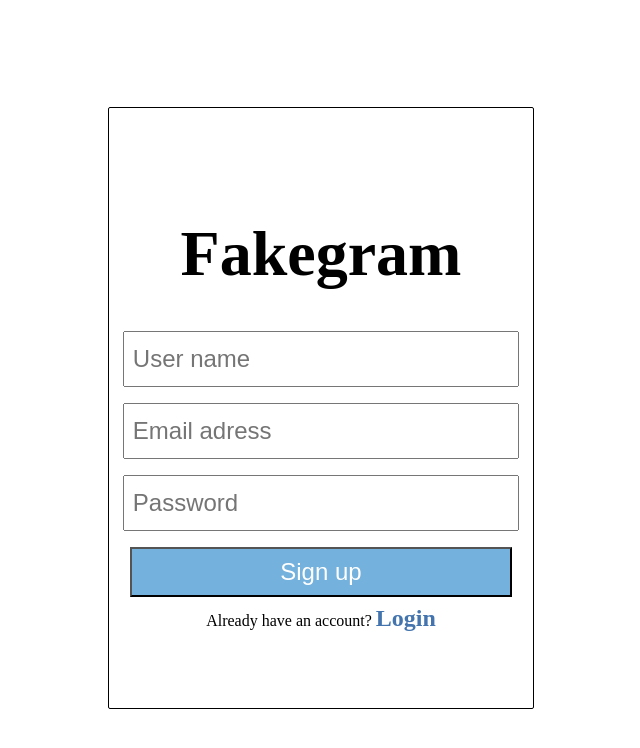
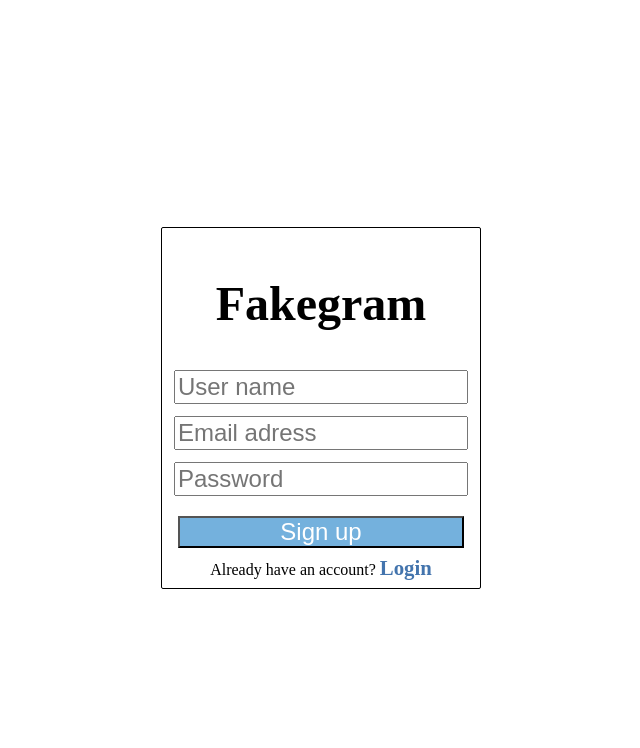
Before and after one commit to sesamDev/instagram-clone, a React (Create React App) app: page /signup in a window 1280 px wide. Shown: the top 748 px of the page, without its empty margins (327-967 px from the left). Built offline with nearby package versions, Linux system fonts and the light colour scheme.

Commit message:
fixed sizing

```diff
--- a/src/components/routes/Login.js
+++ b/src/components/routes/Login.js
@@ -15,7 +15,7 @@ const Login = () => {
   return (
     <div className="loginContainer">
       <img src={iphone12} alt="phone" />
-      <div className="login-right">
+      <div className="loginRight">
         <form className="loginForm" onSubmit={simpleSignIn}>
           <h2>Fakegram</h2>
           <input type="text" className="loginInput" name="email" placeholder="Email adress" />
--- a/src/styles/Login.css
+++ b/src/styles/Login.css
@@ -6,44 +6,54 @@
   align-items: center;
   max-width: 80vw;
   flex-wrap: wrap;
+  padding: 0;
 }
 
 .loginContainer > img {
-  width: 300px;
+  width: 25%;
 }
 
+.loginRight {
+  max-width: 50%;
+  height: 50%;
+  display: flex;
+  flex-direction: column;
+  justify-content: center;
+  align-items: center;
+}
 .loginForm {
-  max-height: 450px;
+  height: 80%;
   border: 1px solid rgb(140, 140, 140);
   border-radius: 2px;
   display: grid;
   grid-template-rows: 1fr 0.5fr 0.5fr 0.5fr 0.5fr;
-  min-width: 500px;
-  margin: 10px 24px;
+  width: 90%;
   justify-content: center;
   align-items: center;
 }
 
 .loginForm > h2 {
-  font-size: 4rem;
+  font-size: 3rem;
   padding: 0 4.5rem;
   margin: 2rem 0;
 }
 
 .loginForm > .loginInput {
-  height: 50px;
-  width: 100%;
-  margin-bottom: 0.5rem;
-  font-size: 1.5rem;
-  padding-left: 0.5rem;
+  height: 80%;
+  width: 80%;
+  margin-bottom: 1rem;
+  font-size: 1.3rem;
+  justify-self: center;
 }
 .loginForm > button {
-  font-size: 1.5rem;
+  font-size: 1.3rem;
   background-color: rgb(116, 177, 221);
   color: white;
-  height: 50px;
-  width: 100%;
+  height: 90%;
+  width: 80%;
   margin-bottom: 0.5rem;
+  justify-self: center;
+  padding: 0 2px;
 }
 
 .loginForm > p {
@@ -55,14 +65,14 @@
   display: flex;
   justify-content: center;
   align-items: center;
-  padding: 10px 0;
-  height: 30%;
+  height: 15%;
   border: 1px solid rgb(140, 140, 140);
-  min-width: 500px;
-  margin: 10px 24px;
+  width: 90%;
+  margin-top: 0.5rem;
 }
 
 .alternateLogin > img {
+  max-height: 80%;
   padding: 0 20px;
   cursor: pointer;
 }
@@ -73,5 +83,5 @@
   font-weight: bold;
   text-decoration: none;
   list-style: none;
-  font-size: 1.5rem;
+  font-size: 1.3rem;
 }
--- a/src/styles/Navbar.css
+++ b/src/styles/Navbar.css
@@ -1,5 +1,5 @@
 .navbar {
-  height: 80px;
+  height: 8vh;
   width: 100vw;
   display: flex;
   flex-direction: column;
@@ -24,13 +24,13 @@
 }
 
 .navbarItemsContainer > h2 {
-  font-size: 3.5rem;
+  font-size: 2rem;
   cursor: pointer;
 }
 
 .navButtons > .navButton {
   cursor: pointer;
-  transform: scale(2.5);
+  transform: scale(2);
   margin: 0 20px;
 }
 
--- a/src/styles/SignUp.css
+++ b/src/styles/SignUp.css
@@ -4,31 +4,33 @@
   display: flex;
   justify-content: center;
   align-items: center;
+  margin: 0;
+  padding: 0;
 }
 
 .signUpContainer > form {
-  height: 600px;
-  min-width: 30%;
+  max-height: 80%;
+  max-width: 60%;
   display: flex;
   flex-direction: column;
   border: 1px solid black;
   justify-content: center;
   align-items: center;
   border-radius: 2px;
+  padding: 0.5em 0;
 }
 
 .signUpContainer > form > input {
-  height: 50px;
+  height: 100%;
   width: 90%;
-  margin: 0.5rem 0;
   font-size: 1.5rem;
-  padding-left: 0.5rem;
+  margin-bottom: 0.5em;
 }
 .signUpContainer > form > button {
   font-size: 1.5rem;
   background-color: rgb(116, 177, 221);
   color: white;
-  height: 50px;
+  height: 100%;
   width: 90%;
   margin-bottom: 0.5rem;
   padding: 0;
@@ -36,7 +38,5 @@
 }
 
 .signUpContainer > form > h2 {
-  font-size: 4rem;
-  padding: 0 4.5rem;
-  margin: 2rem 0;
+  font-size: 3rem;
 }
```
Also changed, not shown: src/styles/App.css (+0 -10 lines).
